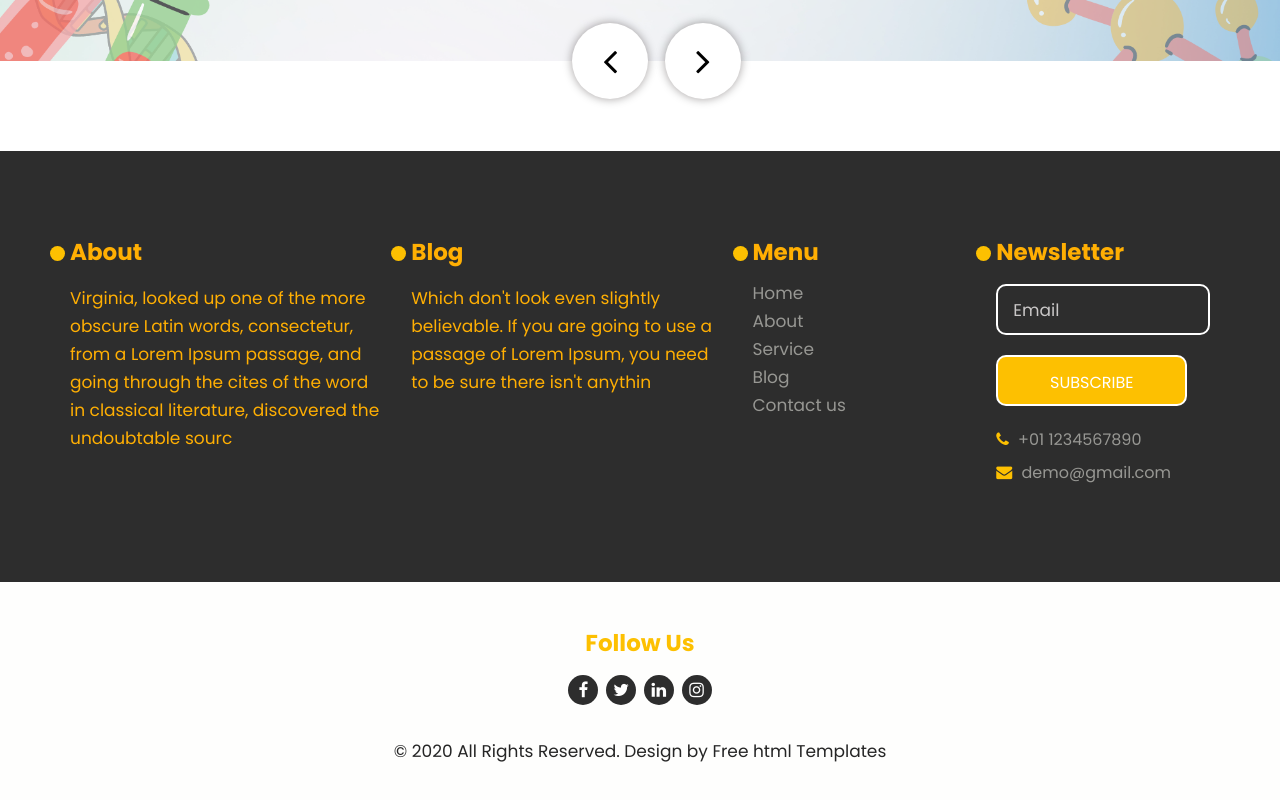
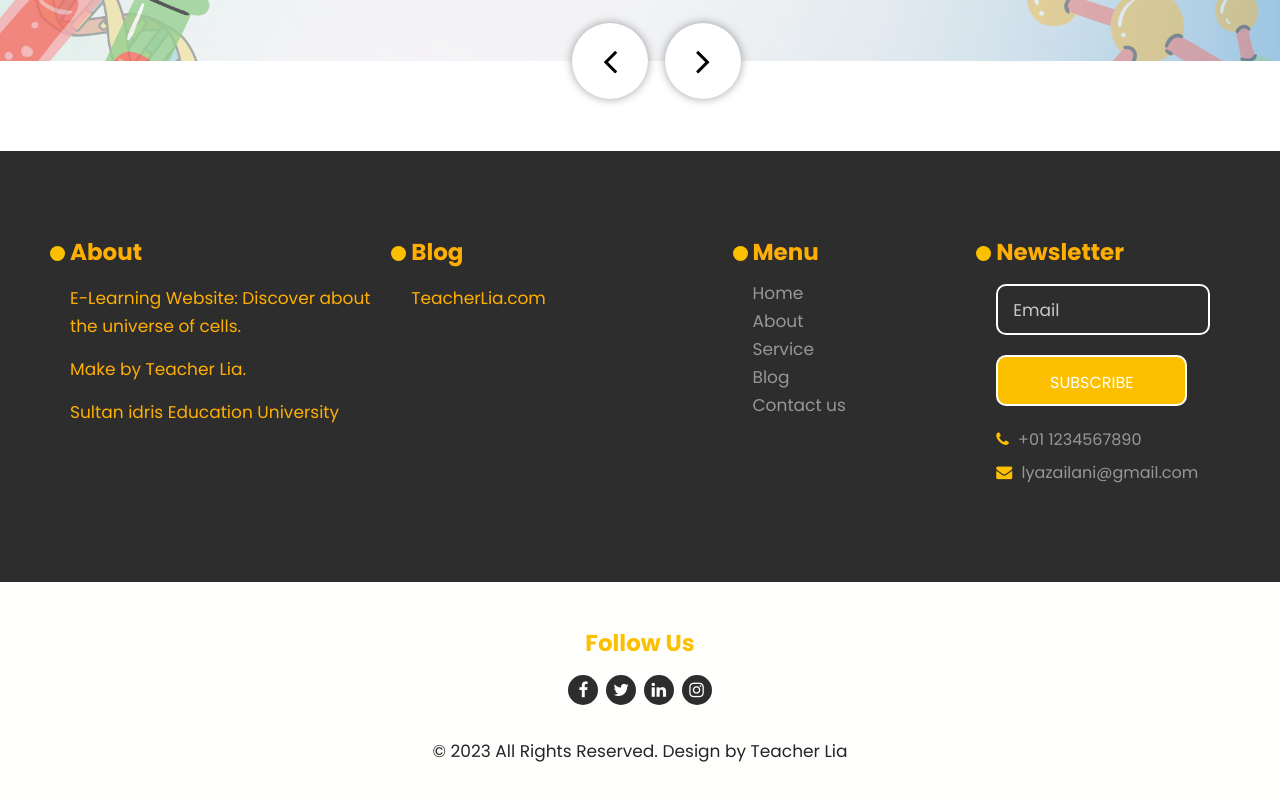
Before and after one commit to lyazailani/VirtualMicroscopebyTeacherLia, a plain HTML site: page index8.html in a window 1280 px wide. Shown: the part 679-1479 px from the top of the page. Drawn offline with nearby package versions, Linux system fonts and the light colour scheme; files whose address does not match are found by name.

Commit message:
Update index8.html

```diff
--- a/index8.html
+++ b/index8.html
@@ -825,13 +825,15 @@
                         <div class="col-lg-6 col-md-12">
                            <div class="hedingh3 text_align_left">
                               <h3>About</h3>
-                              <p> Virginia, looked up one of the more obscure Latin words, consectetur, from a Lorem Ipsum passage, and going through the cites of the word in classical literature, discovered the undoubtable sourc</p>
+                             <p> E-Learning Website: Discover about the universe of cells.</p>
+                             <p> Make by Teacher Lia.</p>
+                             <p> Sultan idris Education University </p>
                            </div>
                         </div>
                         <div class="col-lg-6 col-md-12">
                            <div class="hedingh3 text_align_left">
                               <h3>Blog</h3>
-                              <p>Which don't look even slightly believable. If you are going to use a passage of Lorem Ipsum, you need to be sure there isn't anythin</p>
+                              <p>TeacherLia.com</p>
                            </div>
                         </div>
                      </div>
@@ -862,7 +864,7 @@
                                     +01 1234567890
                                  </li>
                                  <li><i class="fa fa-envelope" aria-hidden="true"></i>
-                                    <a href="Javascript:void(0)">demo@gmail.com</a>
+                                    <a href="Javascript:void(0)">lyazailani@gmail.com</a>
                                  </li>
                               </ul>
                            </div>
@@ -886,7 +888,7 @@
                         </div>
                      </div>
                      <div class="col-md-12">
-                        <p>© 2020 All Rights Reserved. Design by <a href="https://html.design/"> Free html Templates</a></p>
+                      <p>© 2023 All Rights Reserved. Design by <a href="https://html.design/"> Teacher Lia</a></p>
                      </div>
                   </div>
                </div>
```
